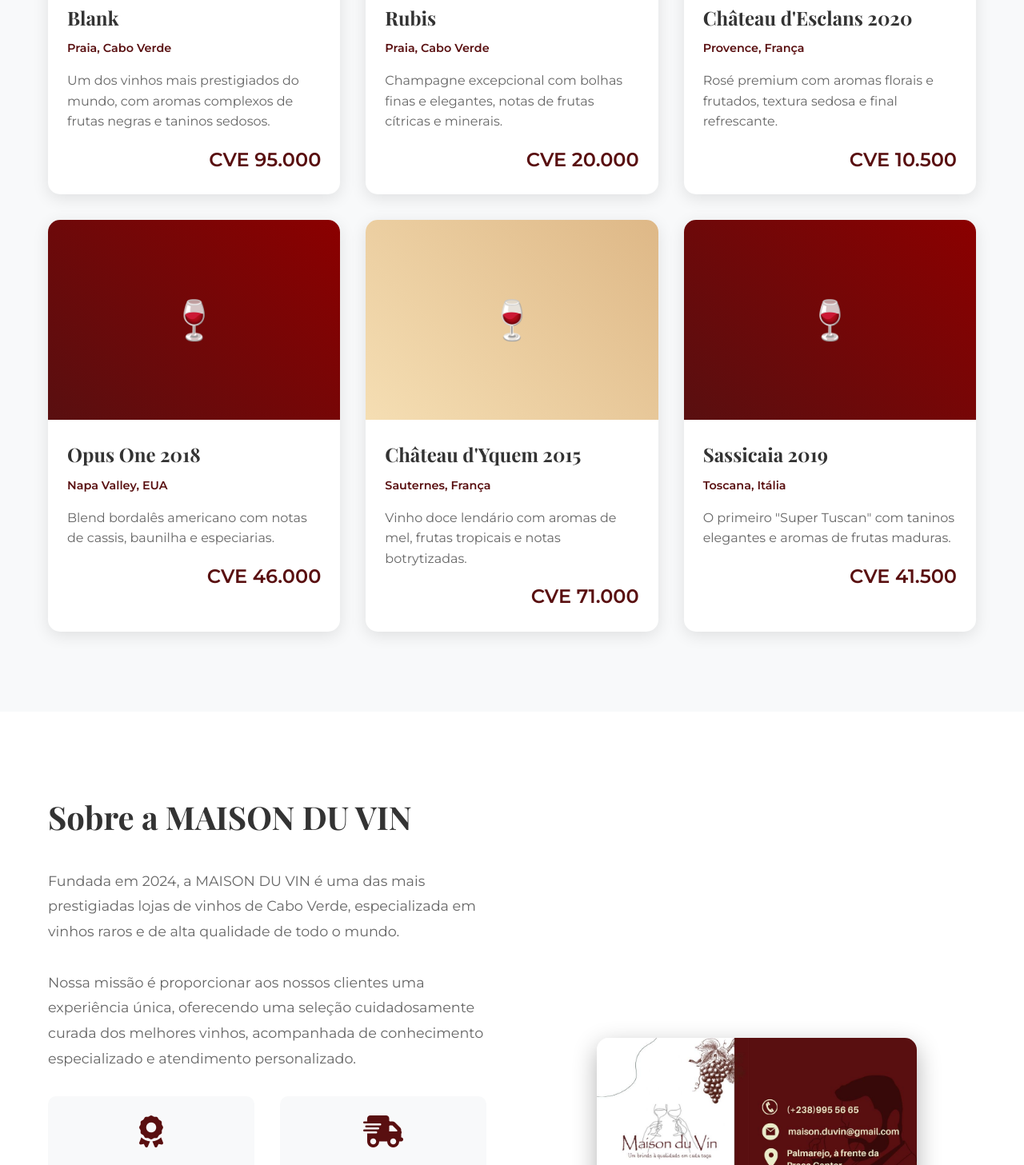
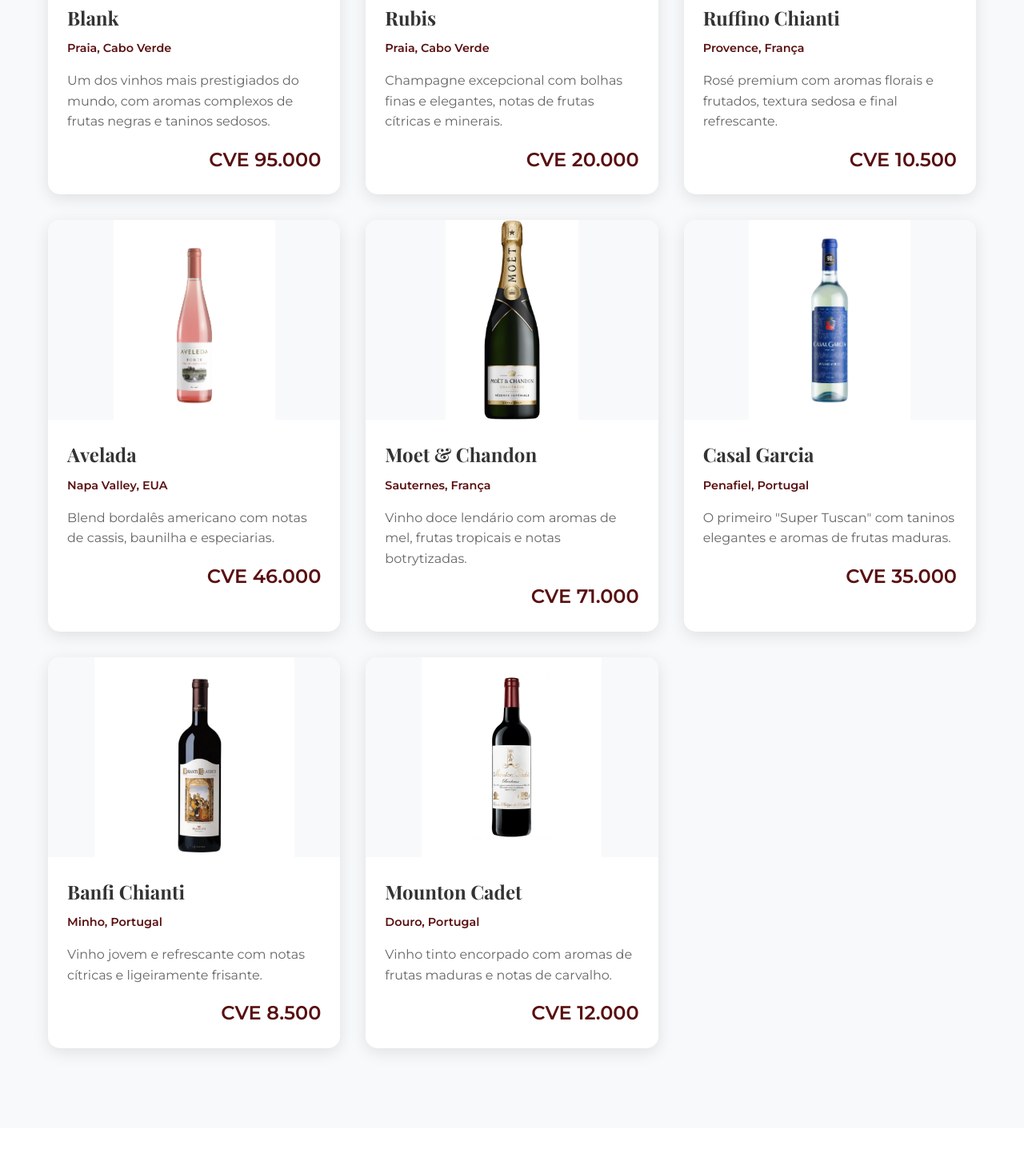
Before and after one commit to rubencidario/pse, a plain HTML site: page index.html in a window 1280 px wide. Shown: the part 1343-2800 px from the top of the page at 80% size. Drawn offline with nearby package versions, Linux system fonts and the light colour scheme.

Commit message:
Atualiza a seção de vinhos no index.html, substituindo imagens e títulos de vinhos, além de adicionar novos vinhos com suas respectivas descrições e preços. Também atualiza o README.md com as novas imagens dos vinhos.

```diff
--- a/index.html
+++ b/index.html
@@ -77,10 +77,10 @@
 
                 <div class="wine-card">
                     <div class="wine-image">
-                        <div class="wine-placeholder rose-wine">🍷</div>
+                        <img src="images/IMG_2400.jpg" alt="Château d'Esclans 2020">
                     </div>
                     <div class="wine-info">
-                        <h3>Château d'Esclans 2020</h3>
+                        <h3>Ruffino Chianti</h3>
                         <p class="wine-region">Provence, França</p>
                         <p class="wine-description">Rosé premium com aromas florais e frutados, textura sedosa e final refrescante.</p>
                         <div class="wine-price">CVE 10.500</div>
@@ -89,10 +89,10 @@
 
                 <div class="wine-card">
                     <div class="wine-image">
-                        <div class="wine-placeholder red-wine">🍷</div>
+                        <img src="images/IMG_2402.jpg" alt="Opus One 2018">
                     </div>
                     <div class="wine-info">
-                        <h3>Opus One 2018</h3>
+                        <h3>Avelada</h3>
                         <p class="wine-region">Napa Valley, EUA</p>
                         <p class="wine-description">Blend bordalês americano com notas de cassis, baunilha e especiarias.</p>
                         <div class="wine-price">CVE 46.000</div>
@@ -101,10 +101,10 @@
 
                 <div class="wine-card">
                     <div class="wine-image">
-                        <div class="wine-placeholder white-wine">🍷</div>
+                        <img src="images/IMG_2408.jpg" alt="Château d'Yquem 2015">
                     </div>
                     <div class="wine-info">
-                        <h3>Château d'Yquem 2015</h3>
+                        <h3>Moet & Chandon</h3>
                         <p class="wine-region">Sauternes, França</p>
                         <p class="wine-description">Vinho doce lendário com aromas de mel, frutas tropicais e notas botrytizadas.</p>
                         <div class="wine-price">CVE 71.000</div>
@@ -113,13 +113,37 @@
 
                 <div class="wine-card">
                     <div class="wine-image">
-                        <div class="wine-placeholder red-wine">🍷</div>
+                        <img src="images/IMG_2476.jpg" alt="Casal Garcia">
                     </div>
                     <div class="wine-info">
-                        <h3>Sassicaia 2019</h3>
-                        <p class="wine-region">Toscana, Itália</p>
+                        <h3>Casal Garcia</h3>
+                        <p class="wine-region">Penafiel, Portugal</p>
                         <p class="wine-description">O primeiro "Super Tuscan" com taninos elegantes e aromas de frutas maduras.</p>
-                        <div class="wine-price">CVE 41.500</div>
+                        <div class="wine-price">CVE 35.000</div>
+                    </div>
+                </div>
+
+                <div class="wine-card">
+                    <div class="wine-image">
+                        <img src="images/chanti_classico.jpg" alt="Vinho Verde">
+                    </div>
+                    <div class="wine-info">
+                        <h3>Banfi Chianti</h3>
+                        <p class="wine-region">Minho, Portugal</p>
+                        <p class="wine-description">Vinho jovem e refrescante com notas cítricas e ligeiramente frisante.</p>
+                        <div class="wine-price">CVE 8.500</div>
+                    </div>
+                </div>
+
+                <div class="wine-card">
+                    <div class="wine-image">
+                        <img src="images/mounton-cadet.png" alt="Douro Reserva">
+                    </div>
+                    <div class="wine-info">
+                        <h3>Mounton Cadet</h3>
+                        <p class="wine-region">Douro, Portugal</p>
+                        <p class="wine-description">Vinho tinto encorpado com aromas de frutas maduras e notas de carvalho.</p>
+                        <div class="wine-price">CVE 12.000</div>
                     </div>
                 </div>
             </div>
```
Also changed, not shown: images/IMG_2476.jpg (added), images/IMG_2498jpg.jpg (added), images/chanti_classico.jpg (added), images/mounton-cadet.png (added), 1 other file.
